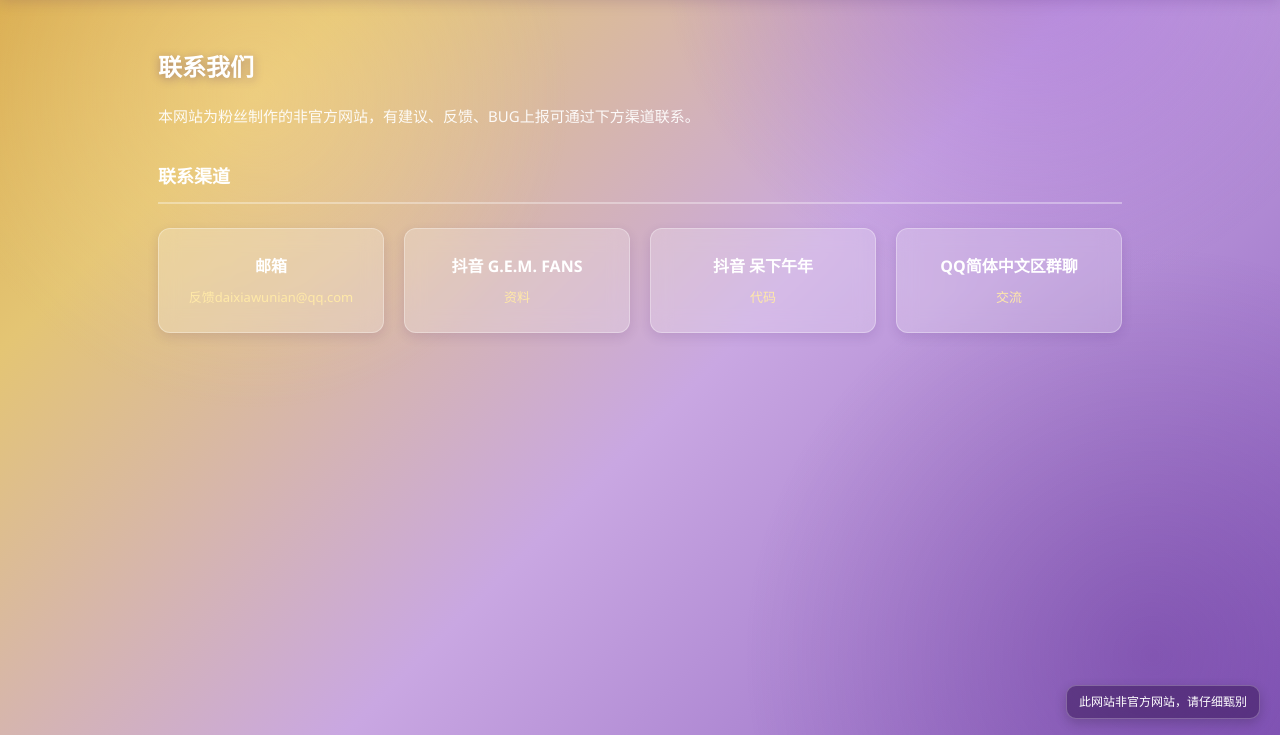
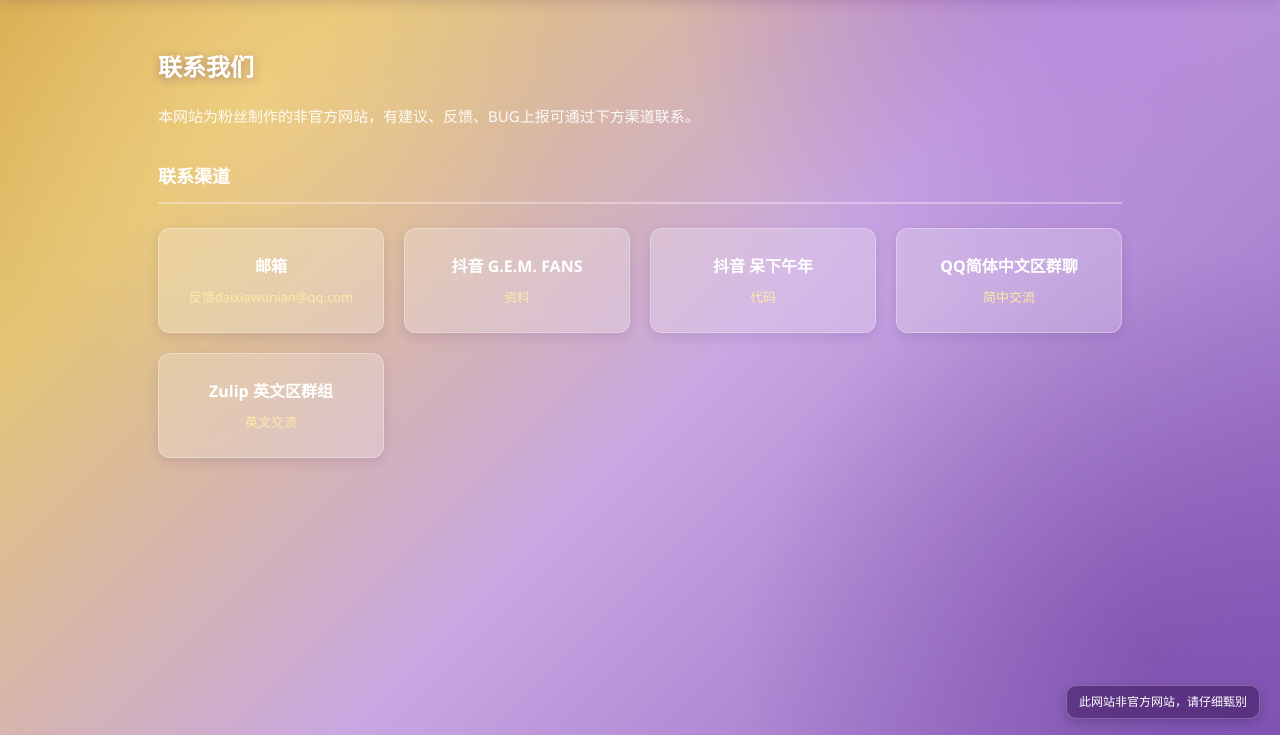
Before and after one commit to geteverybodymovingfans/geteverybodymovingfans.github.io, a plain HTML site: page contact.html in a window 1280 px wide. Shown: the part 65-800 px from the top of the page. Drawn offline with Linux system fonts and the light colour scheme.

Commit message:
更新 contact.html

```diff
--- a/contact.html
+++ b/contact.html
@@ -10,11 +10,9 @@
     padding: 0;
     box-sizing: border-box;
   }
-
   html {
     scroll-behavior: smooth;
   }
-
   body {
     background: linear-gradient(135deg, #d8a94b 0%, #e4c574 20%, #c9a7e2 55%, #8b5fbf 100%);
     background-attachment: fixed;
@@ -25,7 +23,6 @@
     min-height: 100vh;
     overflow-x: hidden;
   }
-
   body::before {
     content: "";
     position: fixed;
@@ -37,7 +34,6 @@
     pointer-events: none;
     z-index: 0;
   }
-
   .topbar {
     background: rgba(255, 255, 255, 0.18);
     backdrop-filter: blur(14px);
@@ -53,7 +49,6 @@
     top: 0;
     z-index: 50;
   }
-
   .brand {
     font-size: 18px;
     font-weight: 700;
@@ -62,19 +57,16 @@
     letter-spacing: 0.5px;
     text-shadow: 0 2px 10px rgba(110, 45, 170, 0.35);
   }
-
   .top-right {
     display: flex;
     align-items: center;
     gap: 24px;
   }
-
   .nav-links {
     display: flex;
     gap: 22px;
     align-items: center;
   }
-
   .nav-links a {
     color: #fff;
     text-decoration: none;
@@ -90,7 +82,6 @@
     border-bottom-color: #ffe28a;
     color: #fff8c8;
   }
-
   .lang {
     position: relative;
     cursor: pointer;
@@ -106,7 +97,6 @@
   .lang:hover {
     color: #ffe28a;
   }
-
   .lang-dropdown {
     display: none;
     position: absolute;
@@ -137,7 +127,6 @@
   .lang:hover .lang-dropdown {
     display: block;
   }
-
   .main {
     position: relative;
     z-index: 1;
@@ -145,7 +134,6 @@
     max-width: 1020px;
     margin: 0 auto;
   }
-
   .page-title {
     font-size: 24px;
     font-weight: 700;
@@ -157,7 +145,6 @@
     margin-bottom:32px;
     opacity:0.92;
   }
-
   .section-title {
     font-size: 18px;
     font-weight: 600;
@@ -166,7 +153,6 @@
     padding-bottom:10px;
     border-bottom:2px solid rgba(255,255,255,0.35);
   }
-
   .contact-grid{
     display:grid;
     grid-template-columns: repeat(auto-fill, minmax(200px,1fr));
@@ -202,7 +188,6 @@
     font-size:13px;
     color:#ffe9a8;
   }
-
   .disclaimer {
     position: fixed;
     bottom: 16px;
@@ -216,7 +201,6 @@
     z-index: 999;
     box-shadow: 0 4px 12px rgba(0, 0, 0, 0.18);
   }
-
   @media (max-width: 760px) {
     .topbar {
       flex-direction: column;
@@ -266,7 +250,6 @@
 <main class="main">
   <div class="page-title">联系我们</div>
   <div class="page-desc">本网站为粉丝制作的非官方网站，有建议、反馈、BUG上报可通过下方渠道联系。</div>
-
   <div class="section-title">联系渠道</div>
   <div class="contact-grid">
     <!-- 邮箱卡片：mailto 唤起邮件客户端，不需要target -->
@@ -276,7 +259,6 @@
         <div class="contact-desc-text">反馈daixiawunian@qq.com</div>
       </a>
     </div>
-
     <!-- 抖音 G.E.M. FANS -->
     <div class="contact-card">
       <a href="https://v.douyin.com/_BlTUaIItIE/" target="_blank">
@@ -284,7 +266,6 @@
         <div class="contact-desc-text">资料</div>
       </a>
     </div>
-
     <!-- 抖音 呆下午年 -->
     <div class="contact-card">
       <a href="https://v.douyin.com/3Iv2hOD0EG0/" target="_blank">
@@ -292,12 +273,18 @@
         <div class="contact-desc-text">代码</div>
       </a>
     </div>
-
     <!-- QQ群 -->
     <div class="contact-card">
       <a href="https://qm.qq.com/q/BnYsfWUYzm" target="_blank">
         <div class="contact-name">QQ简体中文区群聊</div>
-        <div class="contact-desc-text">交流</div>
+        <div class="contact-desc-text">简中交流</div>
+      </a>
+    </div>
+    <!-- Zulip英文社区 -->
+    <div class="contact-card">
+      <a href="https://geteverybodymovingfans.zulipchat.com/" target="_blank">
+        <div class="contact-name">Zulip 英文区群组</div>
+        <div class="contact-desc-text">英文交流</div>
       </a>
     </div>
   </div>
```
